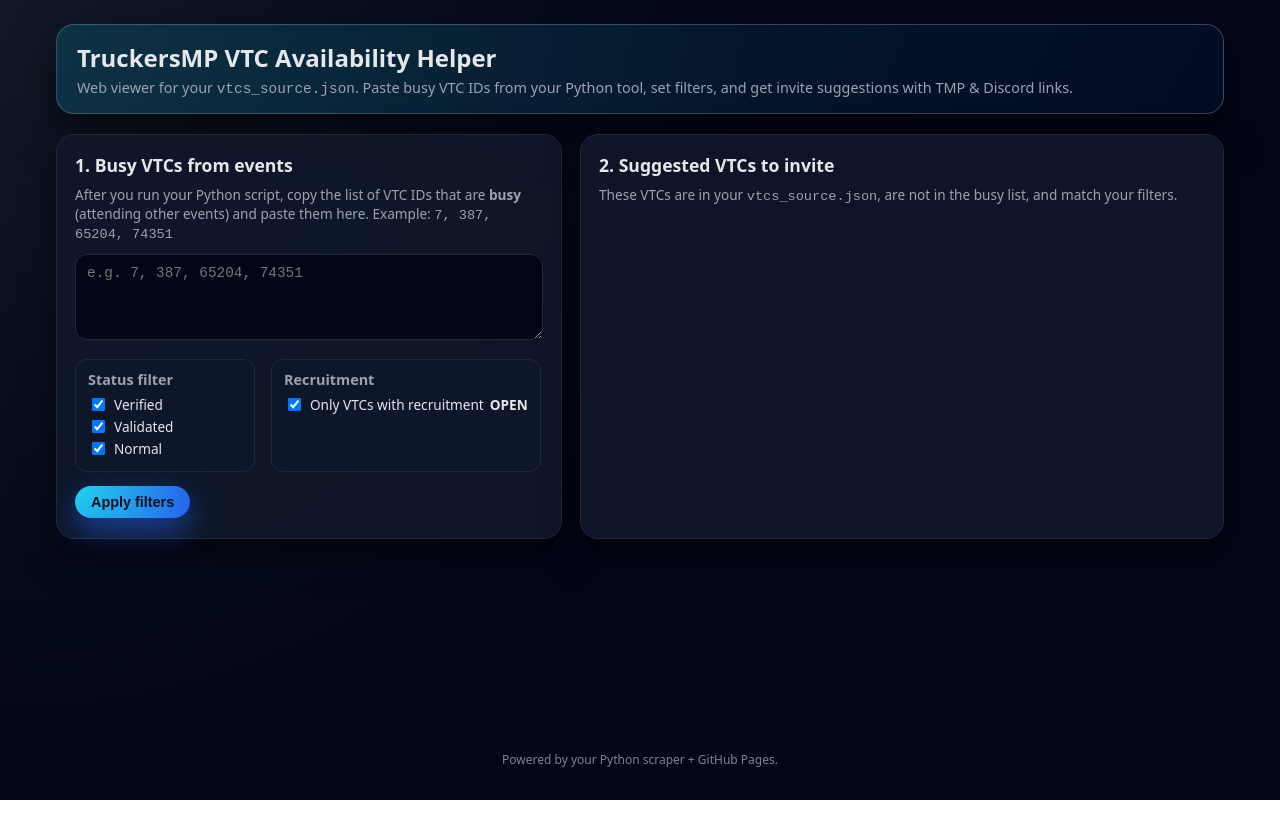
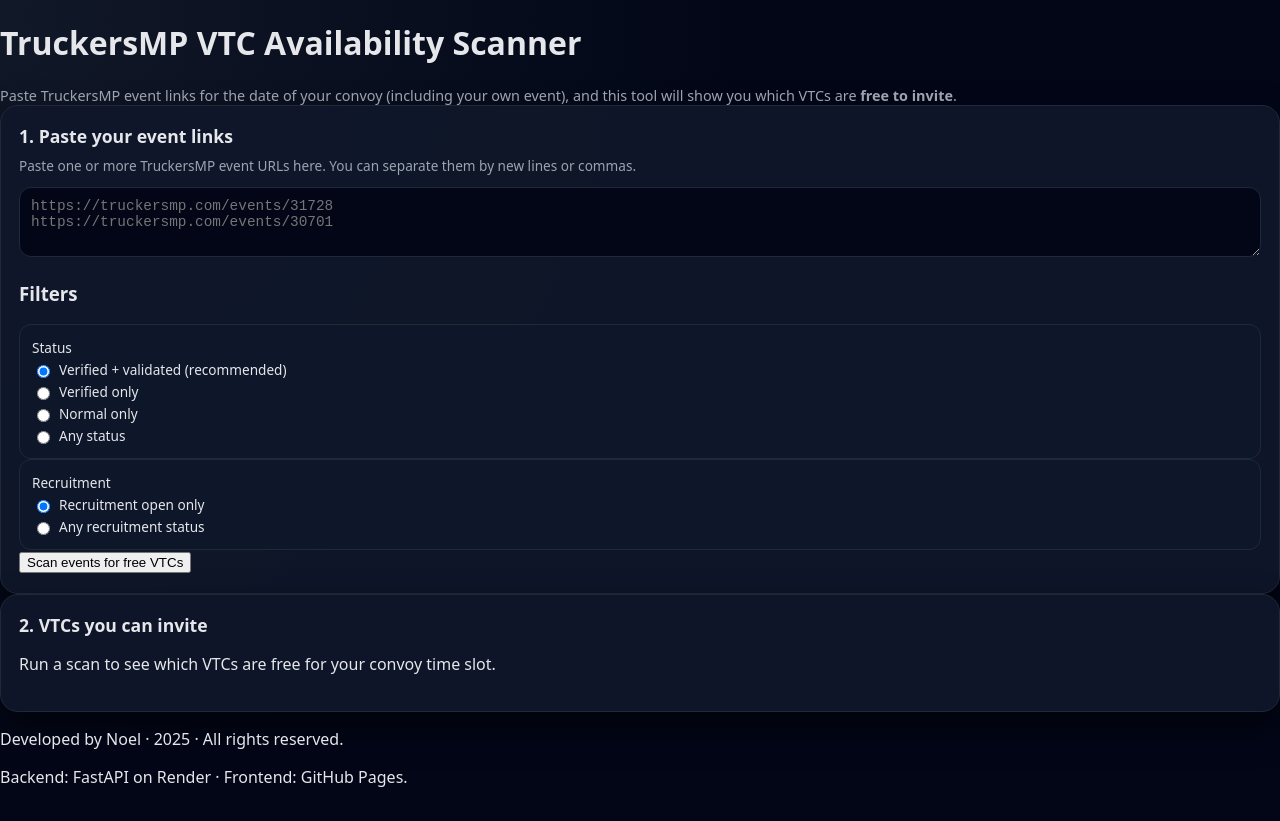
Before and after one commit to no3ll/TruckersMP-VTC-Availability-Scanner, a plain HTML site: page index.html in a window 1280 px wide. Before the commit the page ends 800 px from the top, so only its background shows below. Drawn offline with Linux system fonts and the light colour scheme.

Commit message:
Rename helper to scanner in index.html

```diff
--- a/index.html
+++ b/index.html
@@ -2,68 +2,65 @@
 <html lang="en">
 <head>
   <meta charset="UTF-8" />
-  <title>TruckersMP VTC Availability Helper</title>
+  <title>TruckersMP VTC Availability Scanner</title>
   <meta name="viewport" content="width=device-width, initial-scale=1" />
   <link rel="stylesheet" href="style.css" />
 </head>
 <body>
-  <div class="app-shell">
-    <header class="app-header">
-      <div class="header-left">
-        <h1>TruckersMP VTC Availability Helper</h1>
-        <p class="subtitle">
-          Web viewer for your <code>vtcs_source.json</code>. Paste busy VTC IDs from your Python tool,
-          set filters, and get invite suggestions with TMP &amp; Discord links.
-        </p>
-      </div>
+  <div class="page">
+    <header class="header">
+      <h1>TruckersMP VTC Availability Scanner</h1>
+      <p class="subtitle">
+        Paste TruckersMP event links for the date of your convoy (including your own event),
+        and this tool will show you which VTCs are <strong>free to invite</strong>.
+      </p>
     </header>
 
-    <main class="app-main">
-      <section class="panel panel-input">
-        <h2>1. Busy VTCs from events</h2>
+    <main class="layout">
+      <!-- LEFT: Input + Filters -->
+      <section class="panel">
+        <h2>1. Paste your event links</h2>
         <p class="help-text">
-          After you run your Python script, copy the list of VTC IDs that are
-          <strong>busy</strong> (attending other events) and paste them here.
-          Example: <code>7, 387, 65204, 74351</code>
+          Paste one or more TruckersMP event URLs here. You can separate them by new lines or commas.
         </p>
-        <textarea id="busyIdsInput" rows="4" placeholder="e.g. 7, 387, 65204, 74351"></textarea>
+        <textarea id="event-urls" placeholder="https://truckersmp.com/events/31728&#10;https://truckersmp.com/events/30701"></textarea>
 
-        <div class="filters-grid">
+        <h3>Filters</h3>
+        <div class="filters">
           <div class="filter-group">
-            <h3>Status filter</h3>
-            <label><input type="checkbox" class="status-filter" value="verified" checked /> Verified</label>
-            <label><input type="checkbox" class="status-filter" value="validated" checked /> Validated</label>
-            <label><input type="checkbox" class="status-filter" value="normal" checked /> Normal</label>
+            <label class="filter-label">Status</label>
+            <label><input type="radio" name="status-filter" value="verified_validated" checked /> Verified + validated (recommended)</label>
+            <label><input type="radio" name="status-filter" value="verified" /> Verified only</label>
+            <label><input type="radio" name="status-filter" value="normal" /> Normal only</label>
+            <label><input type="radio" name="status-filter" value="any" /> Any status</label>
           </div>
 
           <div class="filter-group">
-            <h3>Recruitment</h3>
-            <label>
-              <input type="checkbox" id="recruitmentOpenOnly" checked />
-              Only VTCs with recruitment <strong>OPEN</strong>
-            </label>
+            <label class="filter-label">Recruitment</label>
+            <label><input type="radio" name="recruitment-filter" value="open" checked /> Recruitment open only</label>
+            <label><input type="radio" name="recruitment-filter" value="any" /> Any recruitment status</label>
           </div>
         </div>
 
-        <button id="applyFiltersBtn" class="primary-btn">Apply filters</button>
-        <span id="statusMessage" class="status-message"></span>
+        <button id="scan-btn">Scan events for free VTCs</button>
+        <div id="error-box" class="error hidden"></div>
       </section>
 
-      <section class="panel panel-results">
-        <h2>2. Suggested VTCs to invite</h2>
-        <p class="help-text">
-          These VTCs are in your <code>vtcs_source.json</code>, are not in the busy list,
-          and match your filters.
+      <!-- RIGHT: Results -->
+      <section class="panel">
+        <h2>2. VTCs you can invite</h2>
+        <p id="summary" class="summary-text">
+          Run a scan to see which VTCs are free for your convoy time slot.
         </p>
-
-        <div id="resultsContainer">
-          <!-- JS will render groups here -->
-        </div>
+        <div id="results"></div>
       </section>
     </main>
 
-    <footer class="app-footer">
-      <span>Powered by your Python scraper + GitHub Pages.</span>
+    <footer class="footer">
+      <p>Developed by Noel &middot; 2025 &middot; All rights reserved.</p>
+      <p class="footer-sub">
+        Backend: FastAPI on Render &middot; Frontend: GitHub Pages.
+      </p>
     </footer>
   </div>
 
```
